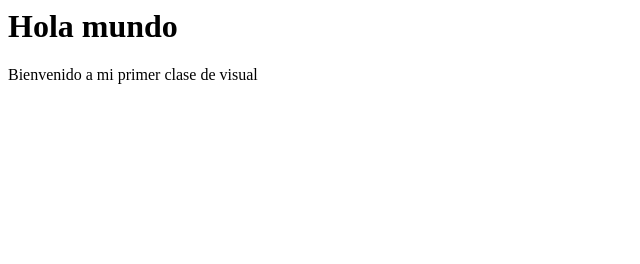
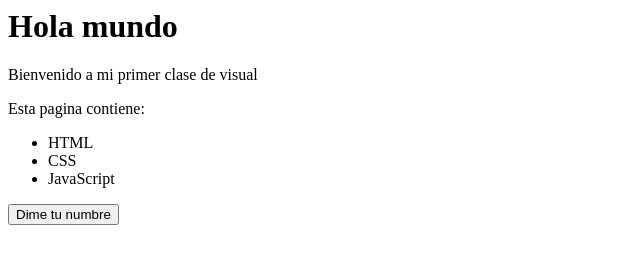
Before and after one commit to saidgp/Ch26-web1, a plain HTML site: page index.html in a window 1280 px wide. Shown: the whole page, without its empty margins (0-640 px from the left). Drawn offline with Linux system fonts and the light colour scheme.

Commit message:
ci: esquema basico html

```diff
--- a/index.html
+++ b/index.html
@@ -5,5 +5,12 @@
   <body>
     <h1>Hola mundo</h1>
     <p>Bienvenido a mi primer clase de visual</p>
-  </body>
+    <p> Esta pagina contiene:</p>
+    <ul>
+        <li>HTML</li>
+        <li>CSS</li>
+        <li>JavaScript</li>
+    </ul>
+    <button>Dime tu numbre</button>
+</body>
 </html>
```
